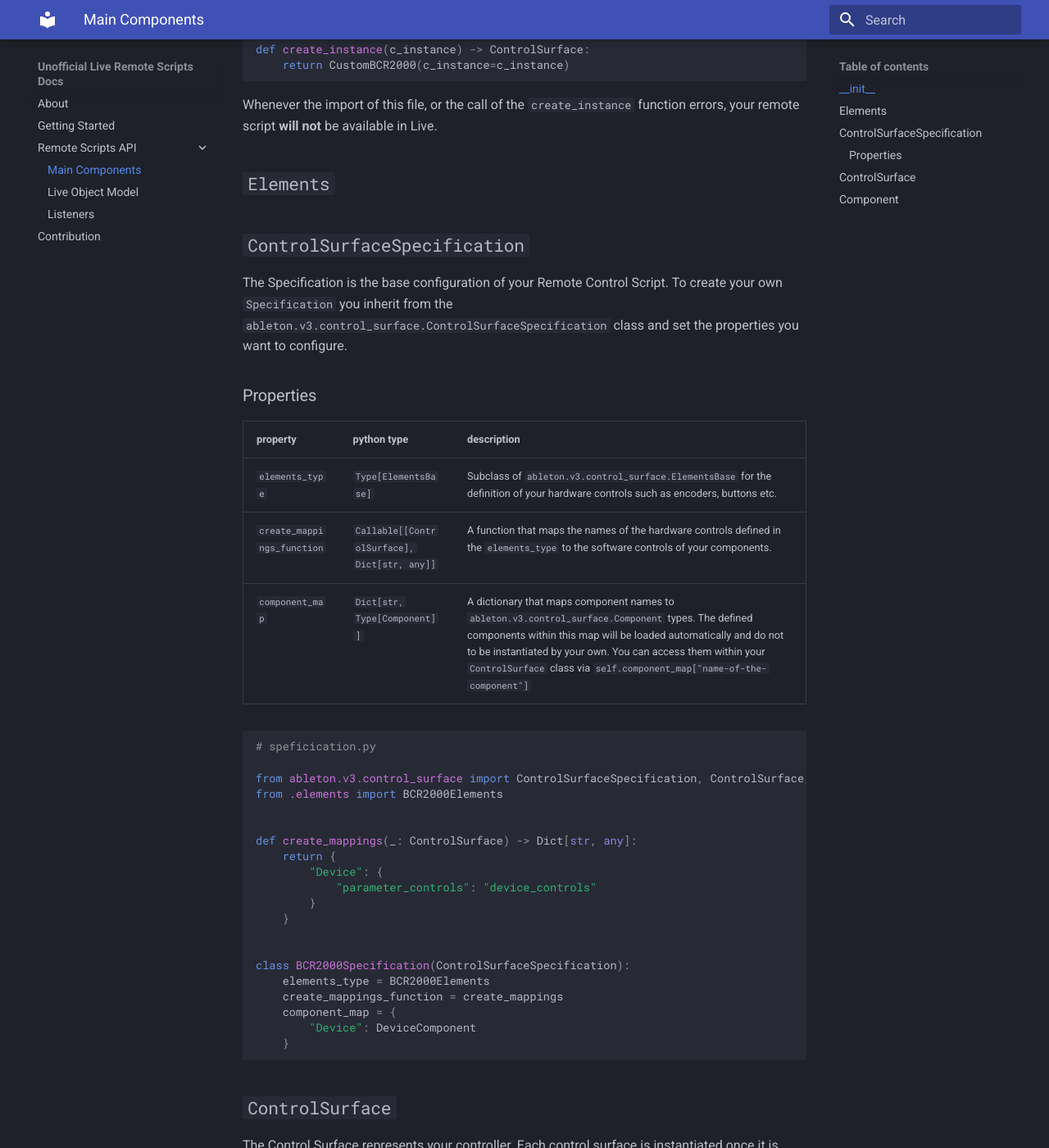
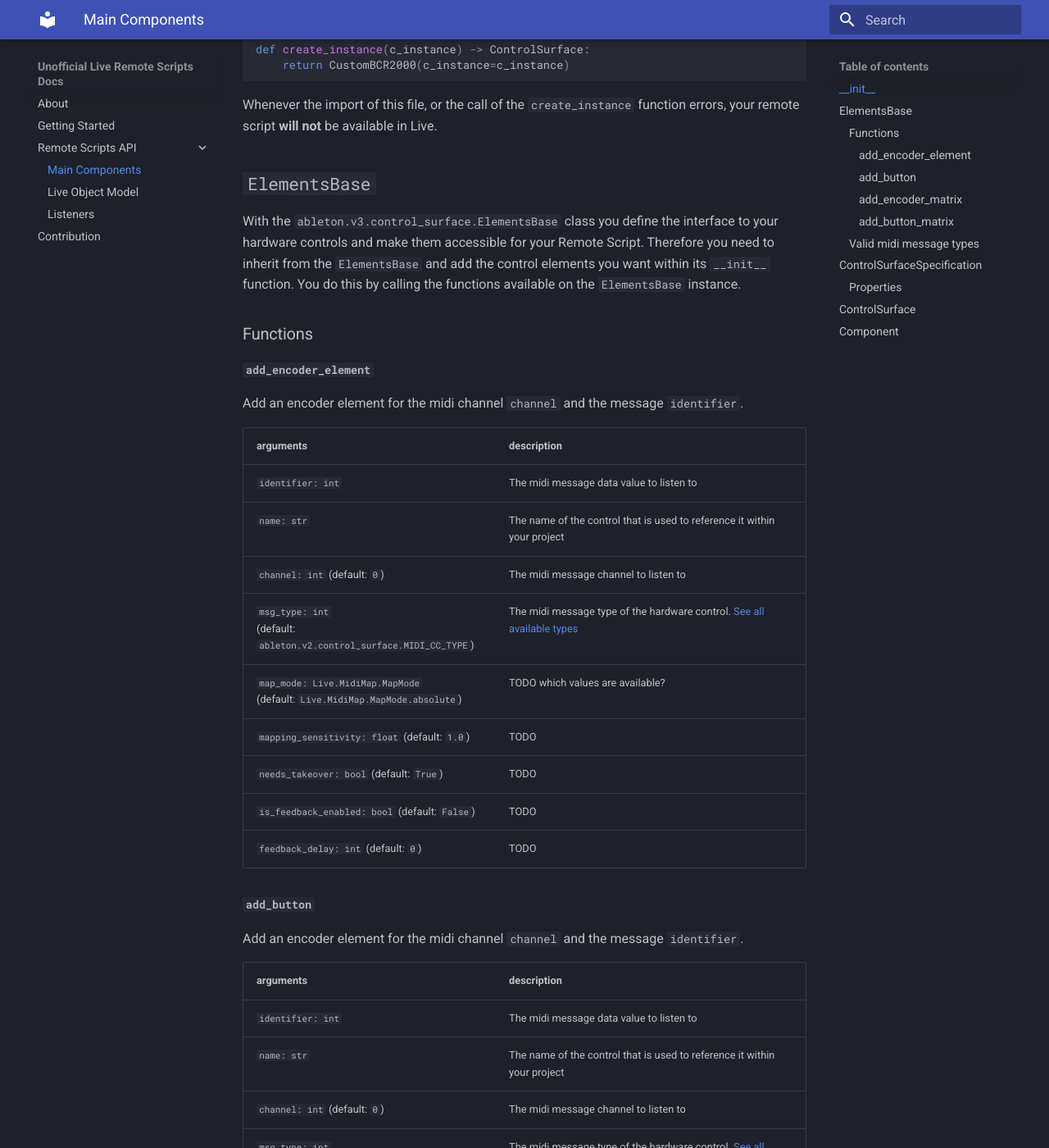
Before and after one commit to live-remote-scripts/documentation, an MkDocs documentation site: the page built from docs/api/main_components.md, in a window 1280 px wide and 1400 px high, scrolled down 583 px. Shown: the whole window at 82% size. Built offline with MkDocs 1.6.1 and Material for MkDocs 9.7.7, drawn with Linux system fonts in a browser that asks for light colours; some of the changed text lies outside the part shown.

Commit message:
feat: start with description of elements class

````diff
--- a/docs/api/main_components.md
+++ b/docs/api/main_components.md
@@ -30,7 +30,82 @@
 Whenever the import of this file, or the call of the `create_instance` function
 errors, your remote script **will not** be available in Live.
 
-## `Elements`
+## `ElementsBase`
+
+With the `ableton.v3.control_surface.ElementsBase` class you define the interface to your
+hardware controls and make them accessible for your Remote Script. Therefore you need to
+inherit from the `ElementsBase` and add the control elements you want within its `__init__` function.
+You do this by calling the functions available on the `ElementsBase` instance.
+
+### Functions
+
+#### `add_encoder_element`
+
+Add an encoder element for the midi channel `channel` and the message `identifier`.
+
+| arguments                                                                        | description                                                                                         |
+|----------------------------------------------------------------------------------|-----------------------------------------------------------------------------------------------------|
+| `identifier: int`                                                                | The midi message data value to listen to                                                            |
+| `name: str`                                                                      | The name of the control that is used to reference it within your project                            |
+| `channel: int` (default: `0`)                                                    | The midi message channel to listen to                                                               |
+| `msg_type: int` <br/>(default: `ableton.v2.control_surface.MIDI_CC_TYPE`)        | The midi message type of the hardware control. [See all available types](#Valid-midi-message-types) |
+| `map_mode: Live.MidiMap.MapMode` <br/>(default: `Live.MidiMap.MapMode.absolute`) | TODO which values are available?                                                                    |
+| `mapping_sensitivity: float` (default: `1.0`)                                    | TODO                                                                                                |
+| `needs_takeover: bool` (default: `True`)                                         | TODO                                                                                                |
+| `is_feedback_enabled: bool` (default: `False`)                                   | TODO                                                                                                |
+| `feedback_delay: int` (default: `0`)                                             | TODO                                                                                                |
+
+#### `add_button`
+
+Add an encoder element for the midi channel `channel` and the message `identifier`.
+
+| arguments                                                                 | description                                                                                         |
+|---------------------------------------------------------------------------|-----------------------------------------------------------------------------------------------------|
+| `identifier: int`                                                         | The midi message data value to listen to                                                            |
+| `name: str`                                                               | The name of the control that is used to reference it within your project                            |
+| `channel: int` (default: `0`)                                             | The midi message channel to listen to                                                               |
+| `msg_type: int` <br/>(default: `ableton.v2.control_surface.MIDI_CC_TYPE`) | The midi message type of the hardware control. [See all available types](#Valid-midi-message-types) |
+| `is_momentary: bool` <br/>(default: `True`)                               | TODO                                                                                                |
+| `led_channel: int` (default: `None`)                                      | TODO                                                                                                |
+
+#### `add_encoder_matrix`
+
+TODO
+
+#### `add_button_matrix`
+
+TODO
+
+### Valid midi message types
+
+The API already defines message types as constants that can be reused to configure
+your Remote Script.
+
+```python
+from ableton.v2.control_surface import (
+    MIDI_NOTE_TYPE,
+    MIDI_CC_TYPE,
+    MIDI_PB_TYPE,
+    MIDI_SYSEX_TYPE,
+    MIDI_INVALID_TYPE
+)
+```
+
+For our example we just want to access the first Encoder and the first button row of the **BCR2000**.
+
+```python
+# elements.py
+
+from ableton.v3.control_surface import ElementsBase
+
+
+class BCR2000Elements(ElementsBase):
+
+    def __init__(self, *a, **k):
+        super().__init__(*a, **k)
+        # TODO add the elements
+
+```
 
 ## `ControlSurfaceSpecification`
 
````
